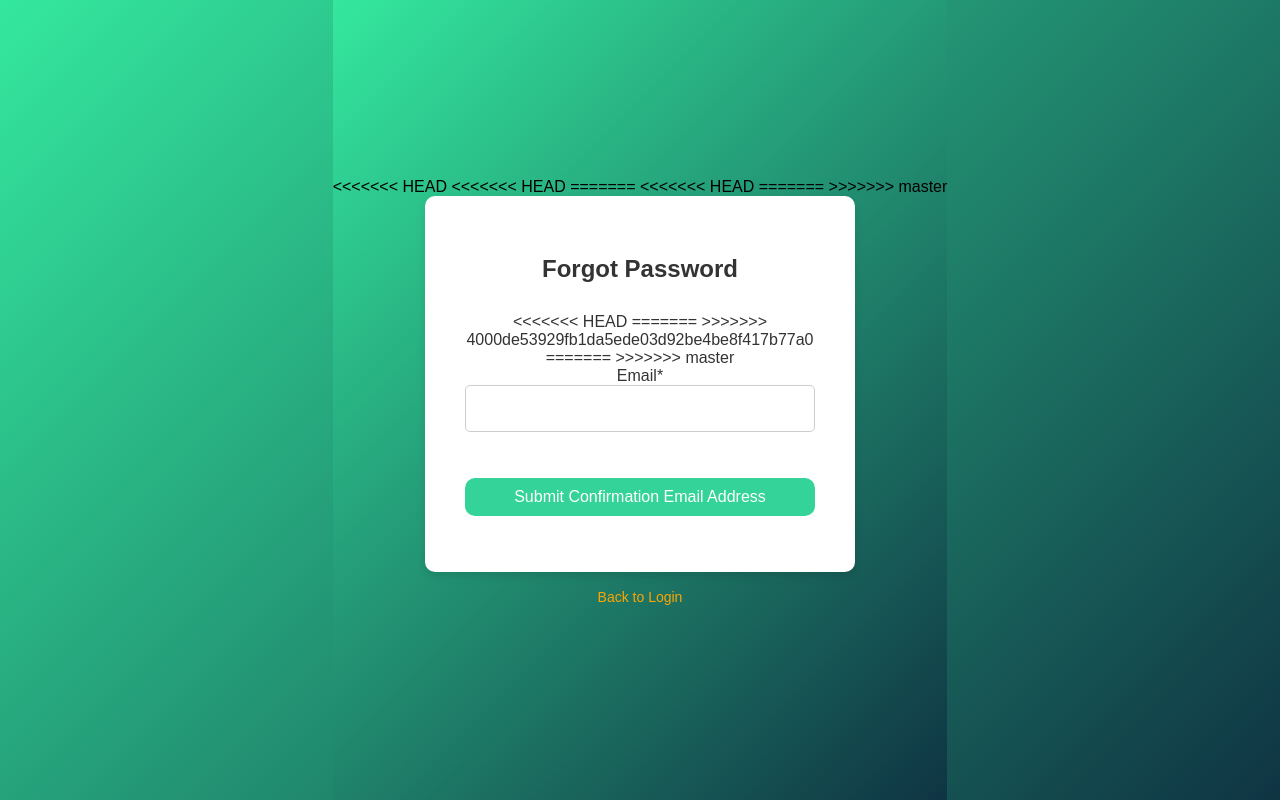
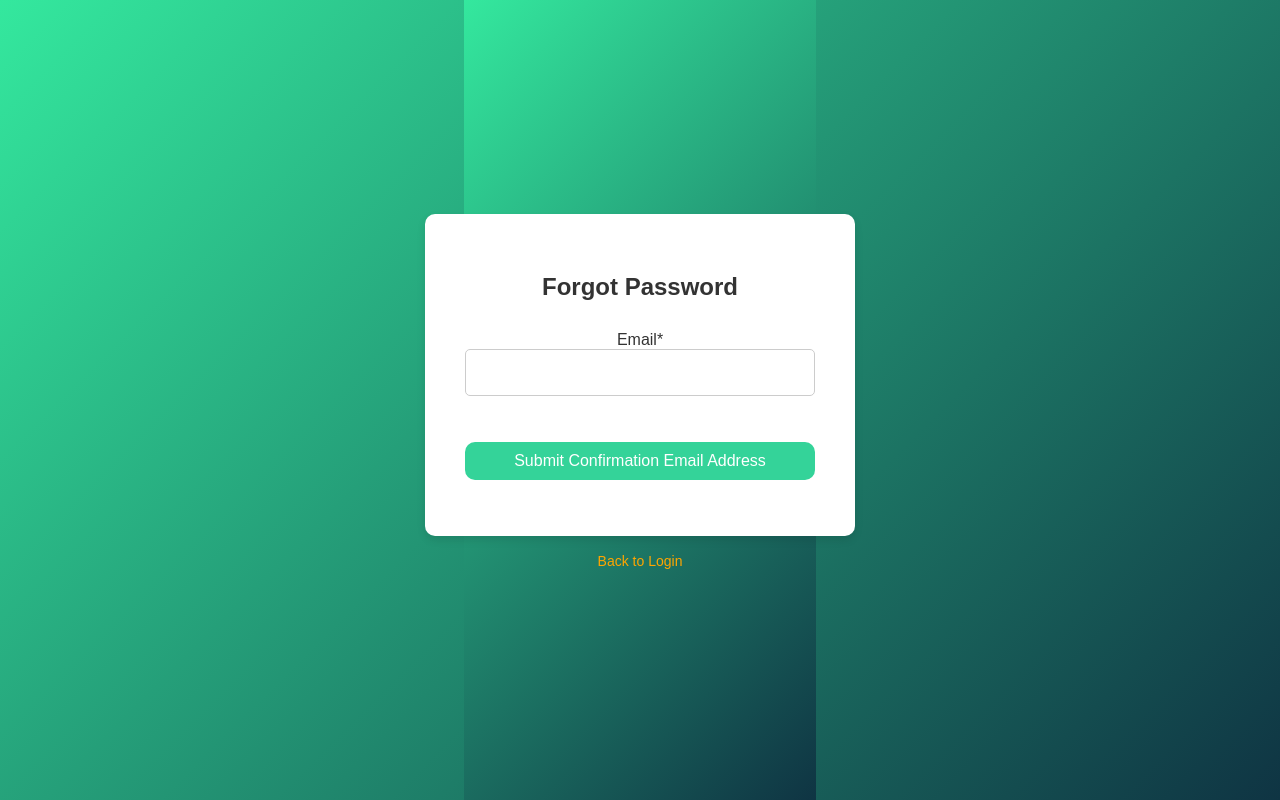
Before and after one commit to eobolo/BSE-FOUNDATIONS-PROJECT-HEALTH-PASS, a Django app: page /healthpass/custom_password_reset/ in a window 1280 px wide. Run offline with Django 4.2, Linux system fonts and the light colour scheme; some libraries are stand-ins or nearby versions.

Commit message:
load static

```diff
--- a/easy_healthcare/healthpass/templates/healthpass/custom_password_reset_form.html
+++ b/easy_healthcare/healthpass/templates/healthpass/custom_password_reset_form.html
@@ -1,29 +1,18 @@
 <!DOCTYPE html>
 <html lang="en">
+
 <head>
     <title>Custom Password Reset</title>
     <meta charset="utf-8">
     <meta name="viewport" content="width=device-width, initial-scale=1.0">
-<<<<<<< HEAD
-<<<<<<< HEAD
-=======
-<<<<<<< HEAD
-=======
->>>>>>> master
     {% load static %}
     <link rel="stylesheet" href="{% static './styles/custom_password_reset_form.css' %}" type="text/css">
+    <link rel="icon" type="image/png" href="{% static './images/loading1.png' %}">
 </head>
+
 <body>
     <div class="form-container">
         <h2>Forgot Password</h2>
-<<<<<<< HEAD
-=======
->>>>>>> 4000de53929fb1da5ede03d92be4be8f417b77a0
-=======
->>>>>>> master
-        <link rel="icon" type="image/png" href="{% static './images/loading1.png' %}">
-    </head>
-    <body>
         {% if custom_password_reset_form.errors %}
         <div>
             <p>The email address is not properly written :(</p>
@@ -36,14 +25,14 @@
                 {{ custom_password_reset_form|crispy }}
                 <p>
                     <label style="display: none;" for="custom_password_reset_submit"></label>
-                    <input style="display: none;" id="custom_password_reset_submit" type="submit" name="custom_password_reset_submit" value="custom_password">
+                    <input style="display: none;" id="custom_password_reset_submit" type="submit"
+                        name="custom_password_reset_submit" value="custom_password">
                 </p>
                 <p>
                     <button id="submit_custom_password_reset" type="button">Submit Confirmation Email Address</button>
                 </p>
             </form>
         </div>
-
     </div>
     <div>
         <p>
@@ -65,4 +54,5 @@
 </script>
 </div>
 </body>
+
 </html>
```
Lines whose indentation alone changed are shown as unchanged.
